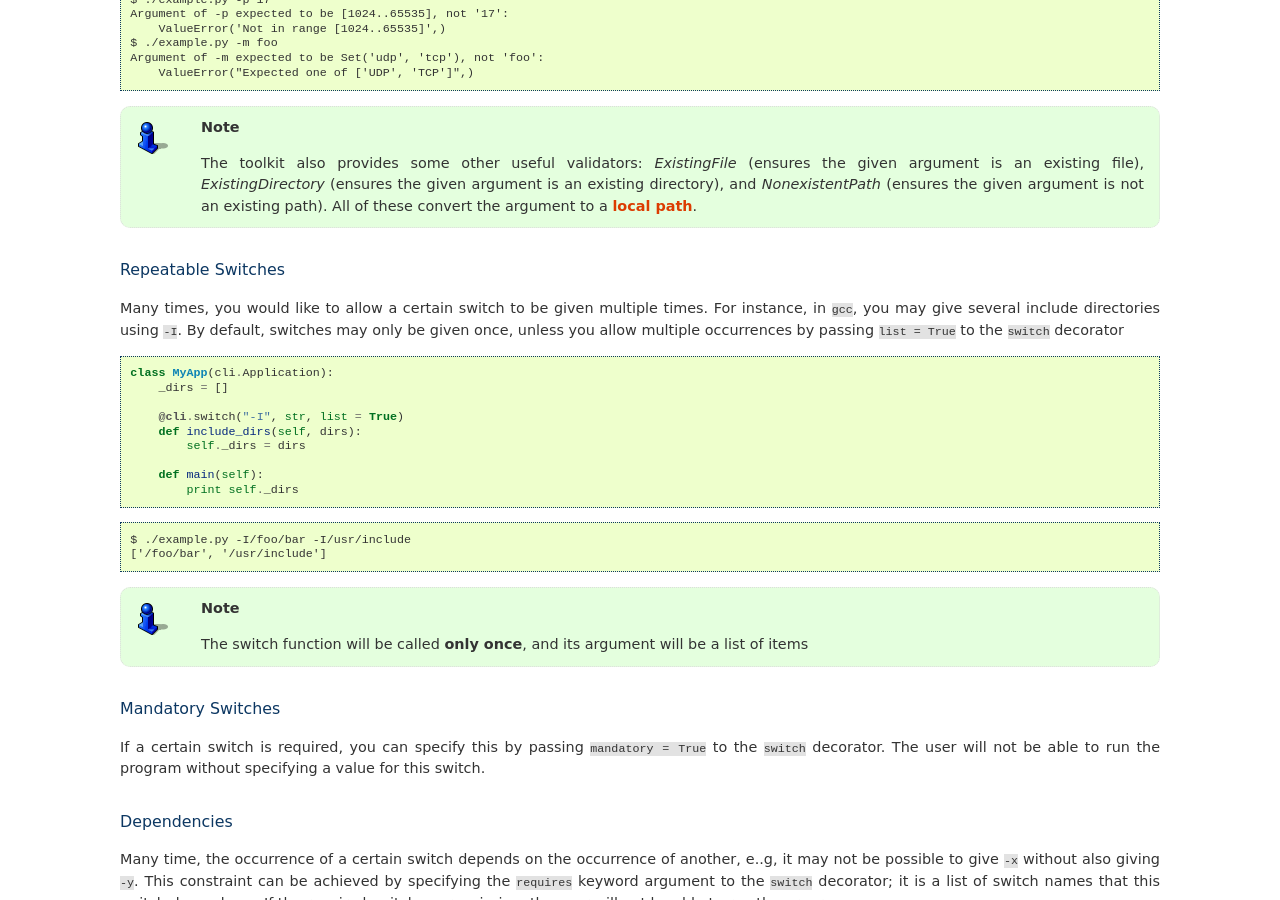
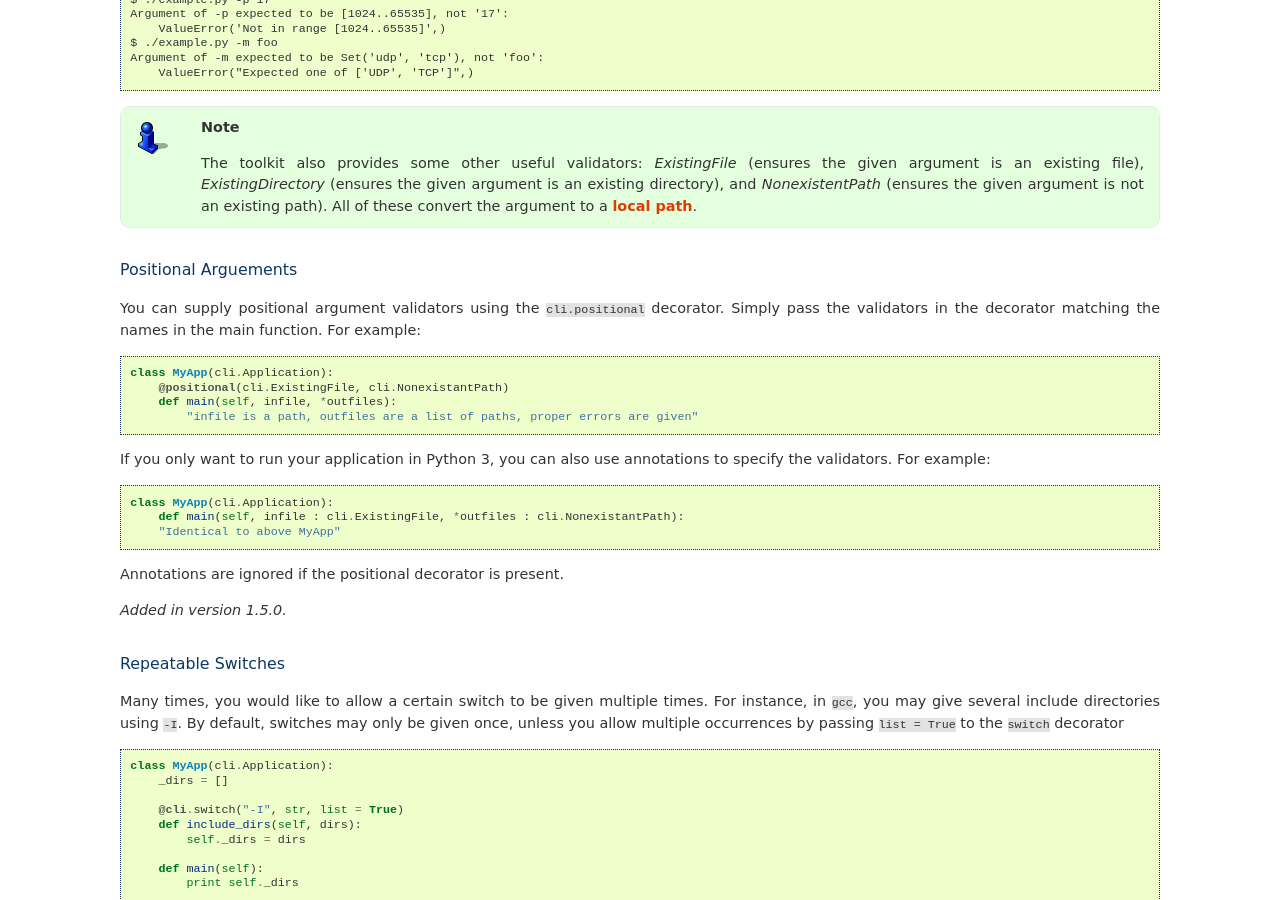
Before and after one commit to tomerfiliba/plumbum, a Sphinx documentation site: the page built from docs/cli.rst, in a window 1280 px wide and 900 px high, scrolled down 3009 px. Built offline with Sphinx 7.4.7, drawn with Linux system fonts in a browser that asks for light colours.

Commit message:
Rename validate -> positional, add docs

```diff
--- a/docs/cli.rst
+++ b/docs/cli.rst
@@ -197,6 +197,28 @@ these values. Here's an example ::
    directory), and `NonexistentPath` (ensures the given argument is not an existing path).
    All of these convert the argument to a :ref:`local path <guide-paths>`.
 
+
+Positional Arguements
+^^^^^^^^^^^^^^^^^^^^^
+
+You can supply positional argument validators using the ``cli.positional`` decorator. Simply
+pass the validators in the decorator matching the names in the main function. For example::
+
+    class MyApp(cli.Application):
+        @positional(cli.ExistingFile, cli.NonexistantPath)
+        def main(self, infile, *outfiles):
+            "infile is a path, outfiles are a list of paths, proper errors are given"
+
+If you only want to run your application in Python 3, you can also use annotations to
+specify the validators. For example::
+
+    class MyApp(cli.Application):
+        def main(self, infile : cli.ExistingFile, *outfiles : cli.NonexistantPath):
+        "Identical to above MyApp"
+
+Annotations are ignored if the positional decorator is present.
+
+.. versionadded:: 1.5.0
 
 Repeatable Switches
 ^^^^^^^^^^^^^^^^^^^
```
Also changed, not shown: 3 other files.
